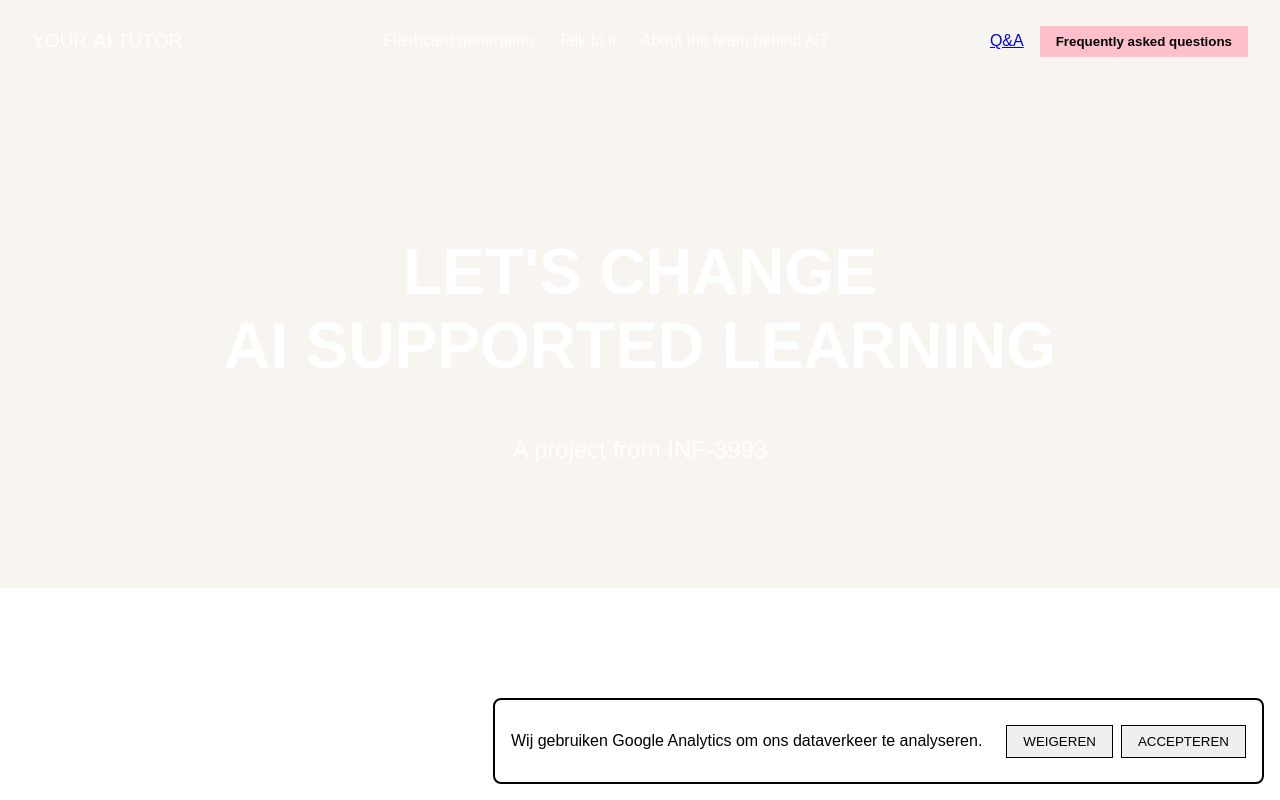
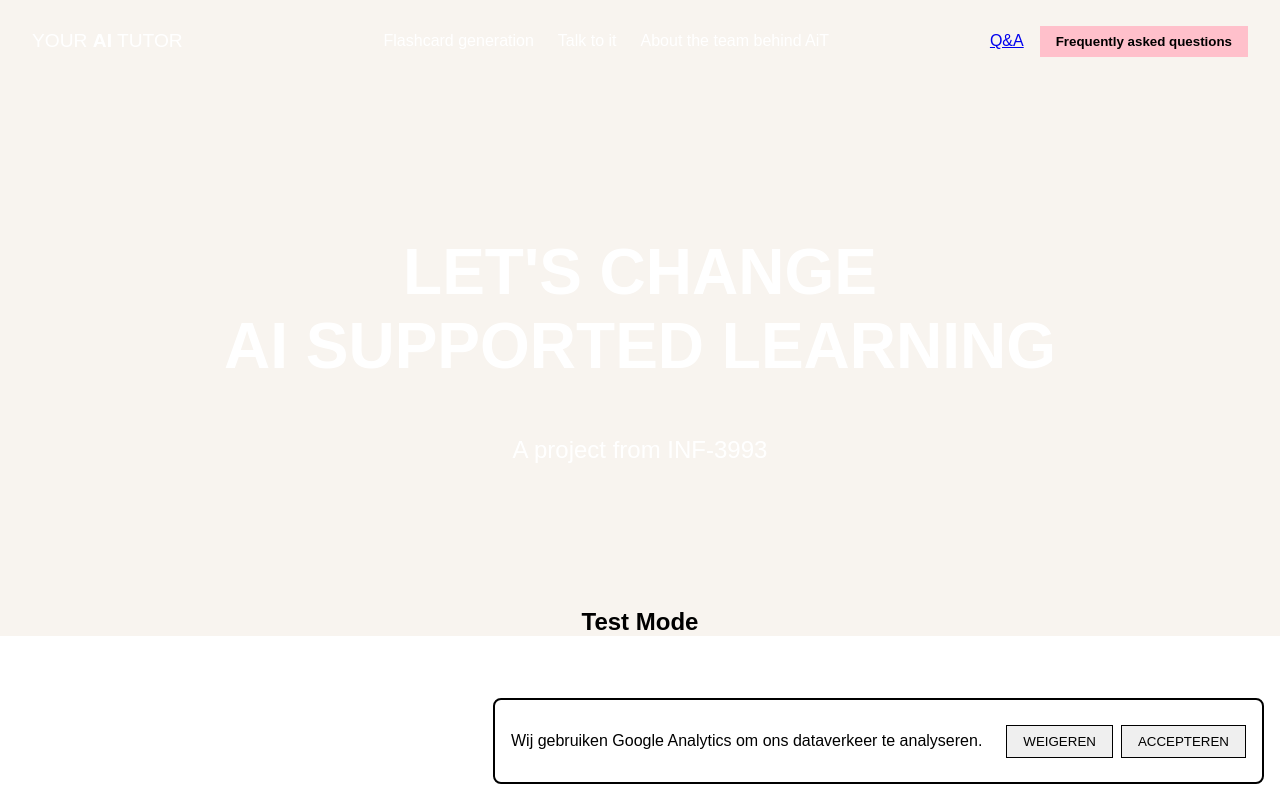
Before and after one commit to franzRasch/INF-3993_AI_Exam, a React (Create React App) app in the folder src/frontend/: page / in a window 1280 px wide. Built offline with nearby package versions, Linux system fonts and the light colour scheme.

Commit message:
prettier fix?

```diff
--- a/src/frontend/src/App.js
+++ b/src/frontend/src/App.js
@@ -6,17 +6,14 @@ import Hero from './components/hero';
 import CookieBanner from './components/cookieBanner';
 import ServicesSection from './components/services';
 
-
 function App() {
   return (
     <div className="App">
       <Header />
       <Hero />
       <CookieBanner />
-      {/* <ServicesSection /> */}
-
+      <ServicesSection />
     </div>
-
   );
 }
 
--- a/src/frontend/src/components/card.js
+++ b/src/frontend/src/components/card.js
@@ -12,7 +12,8 @@ export default function ServiceCard({ titleTop, titleBottom, image, color, highl
       </div>
       <div className="card-text">
         <h3>
-          {titleTop}<br />
+          {titleTop}
+          <br />
           <span style={{ backgroundColor: highlightColor }}>{titleBottom}</span>
         </h3>
       </div>
--- a/src/frontend/src/components/header.js
+++ b/src/frontend/src/components/header.js
@@ -4,7 +4,9 @@ import '../css/header.css';
 export default function Header() {
   return (
     <header className="header">
-      <div className="logo">Your <strong>AI</strong> Tutor</div>
+      <div className="logo">
+        Your <strong>AI</strong> Tutor
+      </div>
       <nav>
         <ul>
           <li>Flashcard generation</li>
--- a/src/frontend/src/components/services.js
+++ b/src/frontend/src/components/services.js
@@ -14,7 +14,7 @@ export default function ServicesSection() {
       image: flashcardsImg,
       color: '#C4F4F8',
       highlightColor: '#A0EBF4',
-      route: '/'
+      route: '/',
     },
     {
       titleTop: 'Ask',
@@ -22,7 +22,7 @@ export default function ServicesSection() {
       image: questionsImg,
       color: '#F9D8D8',
       highlightColor: '#F4BFC2',
-      route: '/'
+      route: '/',
     },
     {
       titleTop: 'Procrastination',
@@ -30,18 +30,19 @@ export default function ServicesSection() {
       image: procrastinationImg,
       color: '#FFF495',
       highlightColor: '#FFE850',
-      route: '/'
-    }
+      route: '/',
+    },
   ];
 
   return (
-    <section className="services-section">
-      <h2><span className="highlight">Services</span></h2>
+    <section>
+      {/* <h2><span className="highlight">Services</span></h2>
       <div className="card-container">
         {services.map(service => (
           <ServiceCard key={service.route} {...service} />
         ))}
-      </div>
+      </div> */}
+      <h2>Test Mode</h2>
     </section>
   );
 }
--- a/src/frontend/src/css/card.css
+++ b/src/frontend/src/css/card.css
@@ -4,7 +4,9 @@
   border-radius: 15px;
   cursor: pointer;
   overflow: hidden;
-    transition: transform 0.25s ease, box-shadow 0.25s ease;
+  transition:
+    transform 0.25s ease,
+    box-shadow 0.25s ease;
   background-color: #fff;
 }
 
--- a/src/frontend/src/css/hero.css
+++ b/src/frontend/src/css/hero.css
@@ -1,5 +1,4 @@
 .hero {
-
   background-size: cover;
   background-position: center;
   color: white;
--- a/src/frontend/src/css/services.css
+++ b/src/frontend/src/css/services.css
@@ -4,7 +4,7 @@
 }
 
 .highlight {
-    background: #E7D2F9;
+  background: #e7d2f9;
   padding: 0.2em 0.5em;
   font-size: 3rem;
   font-weight: bold;
```
Also changed, not shown: src/frontend/src/components/hero.js (+5 -2 lines), src/frontend/src/css/cookieBanner.css (indentation only), src/frontend/src/css/global.css (deleted). Lines whose indentation alone changed are shown as unchanged.
